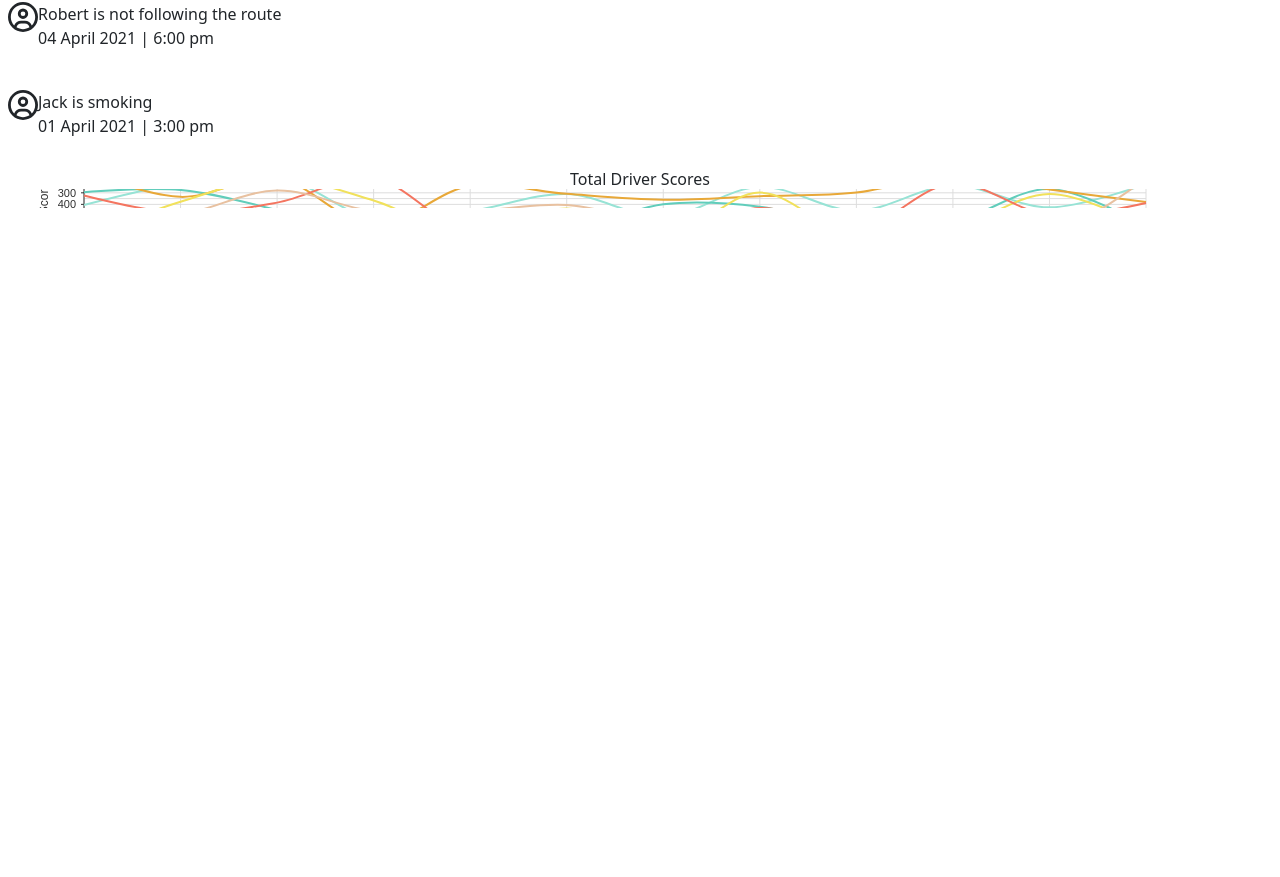
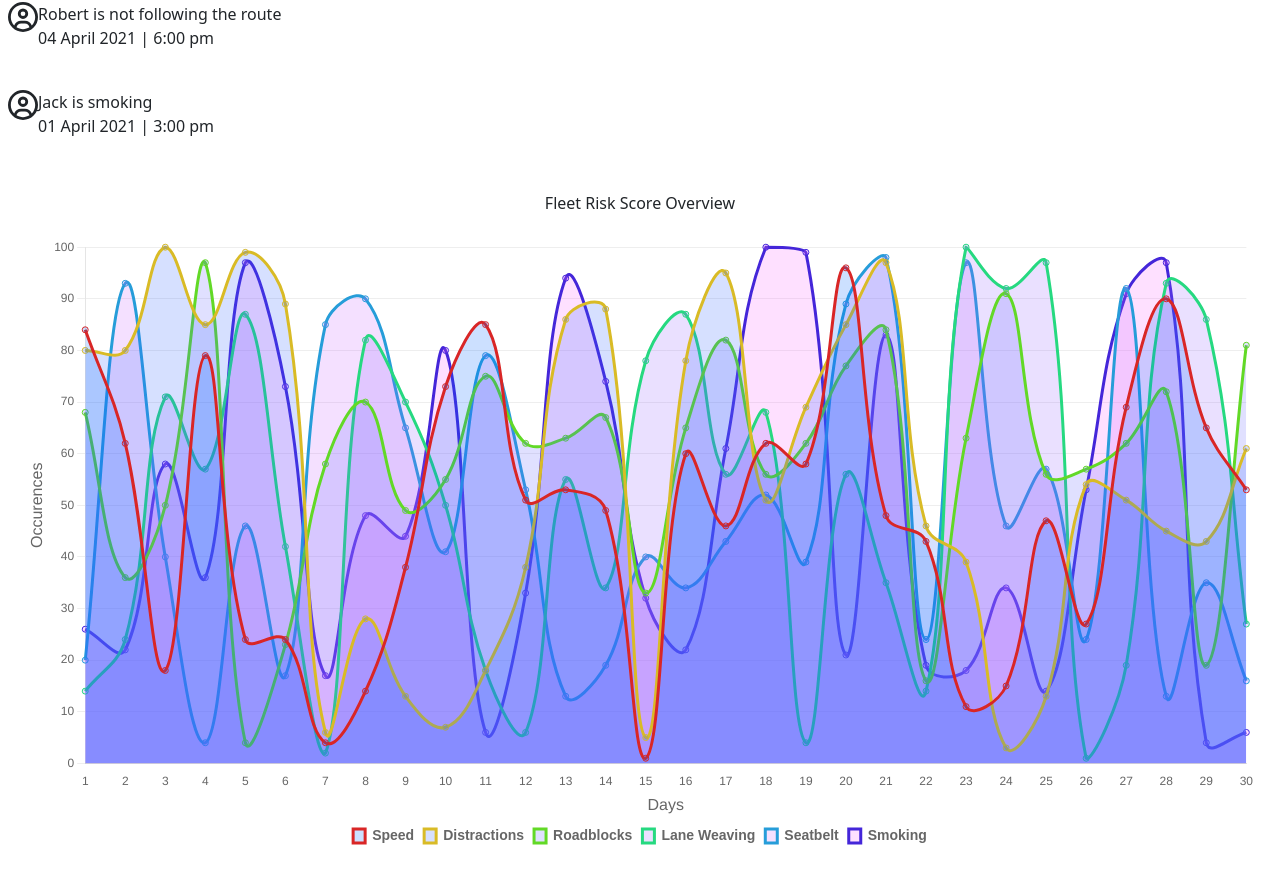
Before and after one commit to colemaring/sd1, a React (Vite) app in the folder client/: page / in a window 1280 px wide. Shown: the part 8467-9344 px from the top of the page. Before the commit the page ends 8680 px from the top, so only its background shows below. Built offline with nearby package versions, Linux system fonts and the light colour scheme.

Commit message:
changes made to all stats chart

```diff
--- a/client/src/components/fleetdash components/AllStats.jsx
+++ b/client/src/components/fleetdash components/AllStats.jsx
@@ -1,110 +1,102 @@
-import { ResponsiveLine } from "@nivo/line";
-import mockdata from "../../data/mockdata";
+import React from "react";
+import {
+  Chart as ChartJS,
+  CategoryScale,
+  LinearScale,
+  PointElement,
+  LineElement,
+  Title,
+  Tooltip,
+  Legend,
+  Filler,
+} from "chart.js";
+import { Line } from "react-chartjs-2";
 
-const AllStats = () => {
-  return (
-    <>
-      <h1 className="text-xl font-bold text-center bg-white">
-        {" "}
-        Total Driver Scores
-      </h1>
+import mockData from "../../data/mockdata";
 
-      <ResponsiveLine
-        data={mockdata}
-        theme={{
-          axis: {
-            domain: {
-              line: {
-                stroke: "rgb(48, 48, 48)",
+ChartJS.register(
+  CategoryScale,
+  LinearScale,
+  PointElement,
+  LineElement,
+  Title,
+  Tooltip,
+  Legend,
+  Filler
+);
+
+export const options = {
+  responsive: true,
+  interaction: {
+    mode: "index",
+    intersect: false,
   },
-            },
+  plugins: {
     legend: {
-              text: {
-                fill: "rgb(48, 48, 48)",
-              },
-            },
-            ticks: {
-              line: {
-                stroke: "rgb(48, 48, 48)",
-                strokeWidth: 1,
-              },
-              text: {
-                fill: "rgb(48, 48, 48)",
+      position: "bottom",
+      labels: {
+        boxWidth: 12,
+        font: {
+          size: 14,
+          family: "'Arial', sans-serif",
+          weight: "bold",
         },
       },
     },
-          legends: {
-            text: {
-              fill: "rgb(48, 48, 48)",
+    tooltip: {
+      backgroundColor: "rgba(0, 0, 0, 0.8)",
+      titleFont: { weight: "bold" },
+      bodyFont: { size: 12 },
+      borderColor: "rgba(255, 255, 255, 0.5)",
+      borderWidth: 1,
+      padding: 10,
+      events: ["click"],
     },
   },
-          tooltip: {
-            container: {
-              background: "rgba(255, 255, 255, 0.9)",
-              color: "rgb(48, 48, 48)",
+  scales: {
+    x: {
+      title: {
+        display: true,
+        text: "Days",
+        font: { size: 16 },
+      },
+      grid: {
+        display: false,
       },
     },
-        }}
-        margin={{ top: 50, right: 110, bottom: 50, left: 60 }}
-        xScale={{ type: "point" }}
-        yScale={{
-          type: "linear",
-          min: 0,
-          max: "auto", // Adjust according to your data
-          stacked: false,
-          reverse: false,
-        }}
-        yFormat=" >-.2f"
-        curve="catmullRom"
-        axisTop={null}
-        axisRight={null}
-        axisLeft={{
-          orient: "left",
-          tickValues: 5,
-          tickSize: 3,
-          tickPadding: 5,
-          tickRotation: 0,
-          legend: "Score",
-          legendOffset: -40,
-          legendPosition: "middle",
-        }}
-        enableGridX={true} // Enable vertical grid lines
-        enableGridY={true} // Enable horizontal grid lines
-        pointSize={10} // Slightly larger points
-        pointColor={{ theme: "background" }}
-        pointBorderWidth={2}
-        pointBorderColor={{ from: "serieColor" }}
-        pointLabelYOffset={-12}
-        useMesh={true}
-        legends={[
-          {
-            anchor: "bottom-right", // Position legend
-            direction: "column",
-            justify: false,
-            translateX: 100,
-            translateY: 0,
-            itemsSpacing: 30,
-            itemDirection: "top-to-bottom",
-            itemWidth: 80,
-            itemHeight: 20,
-            itemOpacity: 1,
-            symbolSize: 12,
-            symbolShape: "circle",
-            symbolBorderColor: "rgba(0, 0, 0, .5)",
-            effects: [
-              {
-                on: "hover",
-                style: {
-                  itemBackground: "rgba(0, 0, 0, .03)",
-                  itemOpacity: 1,
+    y: {
+      title: {
+        display: true,
+        text: "Occurences",
+        font: { size: 16 },
+      },
+      grid: {
+        color: "rgba(200, 200, 200, 0.3)",
       },
     },
-            ],
   },
-        ]}
-      />
-    </>
-  );
 };
 
+const labels = Array.from({ length: 30 }, (_, i) => (i + 1).toString());
+
+export const data = {
+  labels,
+  datasets: mockData.map((dataset, index) => ({
+    ...dataset,
+    borderColor: `hsl(${index * 50}, 70%, 50%)`, // Dynamic color based on index
+    backgroundColor: `rgba(${index * 50}, 100, 255, 0.2)`, // Lightened background color
+  })),
+};
+
+function AllStats() {
+  return (
+    <div className="z-10">
+      <h1 className="text-center text-2xl font-bold py-4 text-gray-800">
+        Fleet Risk Score Overview
+      </h1>
+      <Line options={options} data={data} className="z-10 relative" />
+    </div>
+  );
+}
+
 export default AllStats;
--- a/client/src/components/fleetdash components/HighRiskDrivers.jsx
+++ b/client/src/components/fleetdash components/HighRiskDrivers.jsx
@@ -21,7 +21,10 @@ function HighRiskDrivers() {
       </h3>
       <div className="drivers flex justify-around ">
         {drivers.map(({ name, phone, score }) => (
-          <div className="single-driver flex flex-column items-center m-3">
+          <div
+            className="single-driver flex flex-column items-center m-3"
+            key={name}
+          >
             {/* change icon to image eventually */}
             <FaRegCircleUser size={50} />
             <p className="text-center m-0 pt-1">
--- a/client/src/components/fleetdash components/Notifications.jsx
+++ b/client/src/components/fleetdash components/Notifications.jsx
@@ -36,7 +36,7 @@ function Notifications() {
       </div>
 
       {notifications.map(({ driver, alert, date }) => (
-        <div className=" bg-slate-100 p-2 rounded-xl mt-4">
+        <div className=" bg-slate-100 p-2 rounded-xl mt-4" key={driver}>
           <div className="">
             <FaRegCircleUser className="float-start pr-2" size={30} /> {driver}{" "}
             is {alert}
--- a/client/src/data/mockdata.jsx
+++ b/client/src/data/mockdata.jsx
@@ -1,43 +1,70 @@
-// Function to generate random scores
-function generateRandomScores(numScores, min, max) {
-  const scores = [];
-  const months = [
-    "Jan",
-    "Feb",
-    "Mar",
-    "Apr",
-    "May",
-    "Jun",
-    "Jul",
-    "Aug",
-    "Sep",
-    "Oct",
-    "Nov",
-    "Dec",
-  ];
-
-  for (let i = 0; i < numScores; i++) {
-    scores.push({
-      x: months[i],
-      y: Math.floor(Math.random() * (max - min + 1)) + min,
-    });
-  }
-
-  return scores;
-}
-
-// Array of persons
-const persons = [
-  { id: "Alice", color: "green", data: generateRandomScores(12, 100, 700) },
-  { id: "Bob", color: "blue", data: generateRandomScores(12, 100, 700) },
-  { id: "Charlie", color: "red", data: generateRandomScores(12, 100, 700) },
-  { id: "Diana", color: "purple", data: generateRandomScores(12, 100, 700) },
-  { id: "Ethan", color: "orange", data: generateRandomScores(12, 100, 700) },
-  { id: "Fiona", color: "cyan", data: generateRandomScores(12, 100, 700) },
+const mockData = [
+  {
+    label: "Speed",
+    borderColor: "green",
+    fill: true,
+    data: [
+      84, 62, 18, 79, 24, 24, 4, 14, 38, 73, 85, 51, 53, 49, 1, 60, 46, 62, 58,
+      96, 48, 43, 11, 15, 47, 27, 69, 90, 65, 53,
+    ],
+    yAxisID: "y",
+    lineTension: 0.4,
+  },
+  {
+    label: "Distractions",
+    borderColor: "blue",
+    fill: true,
+    data: [
+      80, 80, 100, 85, 99, 89, 6, 28, 13, 7, 18, 38, 86, 88, 5, 78, 95, 51, 69,
+      85, 97, 46, 39, 3, 13, 54, 51, 45, 43, 61,
+    ],
+    yAxisID: "y",
+    lineTension: 0.4,
+  },
+  {
+    label: "Roadblocks",
+    borderColor: "red",
+    fill: true,
+    data: [
+      68, 36, 50, 97, 4, 23, 58, 70, 49, 55, 75, 62, 63, 67, 33, 65, 82, 56, 62,
+      77, 84, 16, 63, 91, 56, 57, 62, 72, 19, 81,
+    ],
+    yAxisID: "y",
+    lineTension: 0.4,
+  },
+  {
+    label: "Lane Weaving",
+    borderColor: "purple",
+    fill: true,
+    data: [
+      14, 24, 71, 57, 87, 42, 2, 82, 70, 50, 18, 6, 55, 34, 78, 87, 56, 68, 4,
+      56, 35, 14, 100, 92, 97, 1, 19, 93, 86, 27,
+    ],
+    yAxisID: "y",
+    lineTension: 0.4,
+  },
+  {
+    label: "Seatbelt",
+    borderColor: "orange",
+    fill: true,
+    data: [
+      20, 93, 40, 4, 46, 17, 85, 90, 65, 41, 79, 53, 13, 19, 40, 34, 43, 52, 39,
+      89, 98, 24, 97, 46, 57, 24, 92, 13, 35, 16,
+    ],
+    yAxisID: "y",
+    lineTension: 0.4,
+  },
+  {
+    label: "Smoking",
+    borderColor: "rgb(75, 192, 192)",
+    fill: true,
+    data: [
+      26, 22, 58, 36, 97, 73, 17, 48, 44, 80, 6, 33, 94, 74, 32, 22, 61, 100,
+      99, 21, 83, 19, 18, 34, 14, 53, 91, 97, 4, 6,
+    ],
+    yAxisID: "y",
+    lineTension: 0.4,
+  },
 ];
 
-// Example usage: console log the persons
-const mockdata = persons;
-
-console.log(mockdata);
-export default mockdata;
+export default mockData;
--- a/client/src/pages/Home.jsx
+++ b/client/src/pages/Home.jsx
@@ -30,7 +30,7 @@ export default function Home() {
             <div className="col-span-3 row-span-2 row-start-5">
               <Notifications />
             </div>
-            <div className="col-span-5 row-span-2 col-start-4 row-start-5 h-[400px]  p-4 rounded-xl">
+            <div className="col-span-5 row-span-2 col-start-4 row-start-5 h-[500px] bg-slate-100 p-4 rounded-xl">
               <AllStats />
             </div>
             <div className="col-span-8 row-span-1 row-start-8"></div>
```
Also changed, not shown: 5 other files (tests, documents, lock files or other folders). Lines whose indentation alone changed are shown as unchanged.
